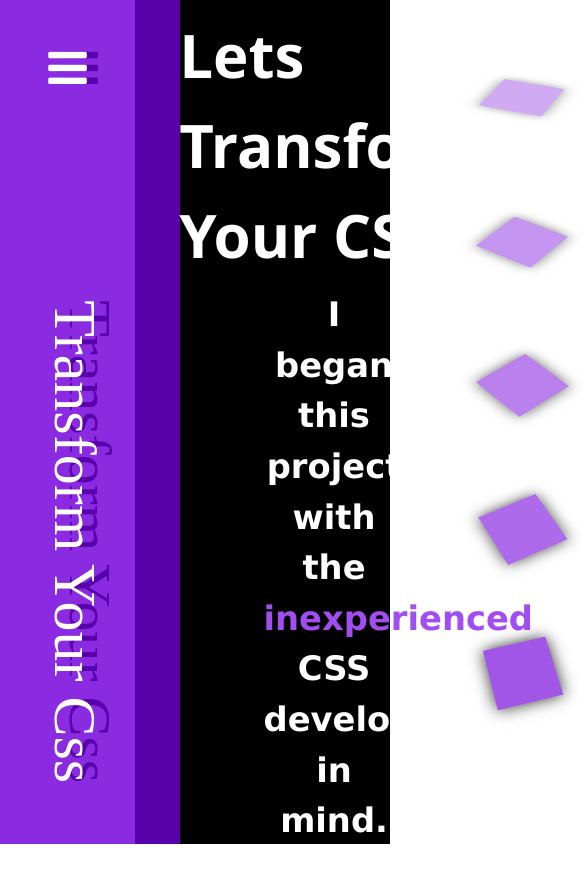
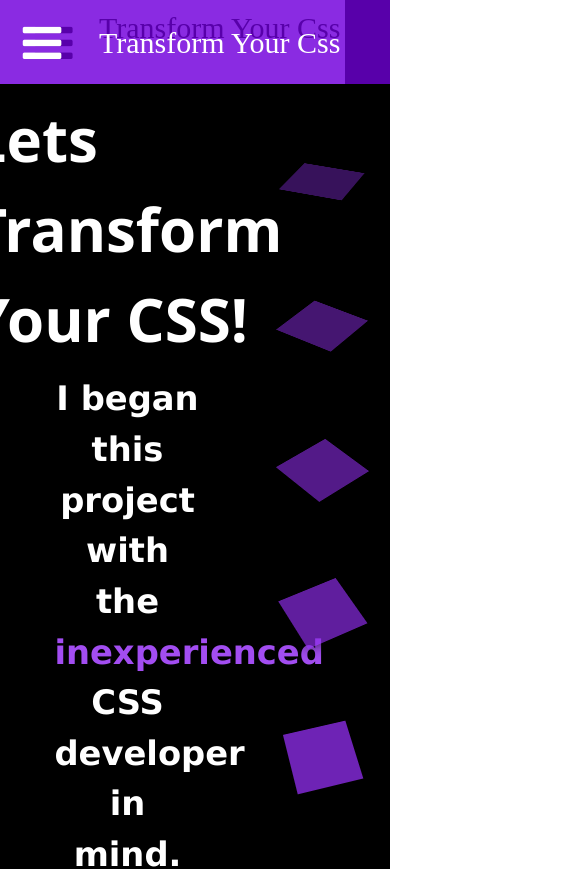
Before and after one commit to jacobEliasMoya/Tailwind-TS-ReactJS-Transform-CSS, a React (Create React App) app in the folder css-proj-ts-tailwind/: page / in a window 390 px wide. Shown: the top 869 px of the page, 585 px wide, since content can reach past the window. Built offline with nearby package versions, Linux system fonts and the light colour scheme; a web font is replaced by a local one.

Commit message:
taking it easy today, working on responsive elements, will finish up tomorrow

```diff
--- a/css-proj-ts-tailwind/src/stylesheets/main.css
+++ b/css-proj-ts-tailwind/src/stylesheets/main.css
@@ -655,6 +655,41 @@ body #root .App .outer-container .display-container .output_displayer .button_co
   font-size: 2rem;
 }
 
+@media only screen and (max-width: 1000px) {
+  body #root .App {
+    -webkit-box-orient: vertical !important;
+    -webkit-box-direction: normal !important;
+        -ms-flex-direction: column !important;
+            flex-direction: column !important;
+  }
+  body #root .App nav {
+    padding: 0rem 0rem !important;
+    -webkit-box-pack: space-evenly !important;
+        -ms-flex-pack: space-evenly !important;
+            justify-content: space-evenly !important;
+    -webkit-box-orient: horizontal !important;
+    -webkit-box-direction: normal !important;
+        -ms-flex-direction: row !important;
+            flex-direction: row !important;
+    width: 100vw !important;
+    height: 10vh !important;
+  }
+  body #root .App nav h1 {
+    -webkit-transform: none !important;
+            transform: none !important;
+    font-size: 2rem;
+  }
+  body #root .App .outer-container {
+    -webkit-box-orient: vertical;
+    -webkit-box-direction: reverse;
+        -ms-flex-direction: column-reverse;
+            flex-direction: column-reverse;
+  }
+  body #root .App .outer-container main {
+    height: auto !important;
+  }
+}
+
 @-webkit-keyframes entryAnimation {
   0% {
     -webkit-transform: rotateX(45deg) rotateZ(0deg);
--- a/css-proj-ts-tailwind/src/stylesheets/main.scss
+++ b/css-proj-ts-tailwind/src/stylesheets/main.scss
@@ -420,7 +420,33 @@ body{
     }
 }
 
+@media only screen and (max-width: 1000px) {
+    body{
+        #root{
+            .App{
+                flex-direction: column !important;
+                nav{
+                    padding: 0rem 0rem !important;
+                    justify-content: space-evenly !important;
+                    flex-direction: row !important;
+                    width: 100vw !important;
+                    height: 10vh !important;
+                    h1{
+                        transform: none !important;
+                        font-size: 2rem;
+                    }
+                }
+                .outer-container{
+                    flex-direction: column-reverse  ;
+                    main{
+                        height: auto !important;
 
+                    }
+                }
+            }
+        }
+    }
+}
 
 
 @keyframes entryAnimation {
```
Also changed, not shown: 1 other file (tests, documents, lock files or other folders).
